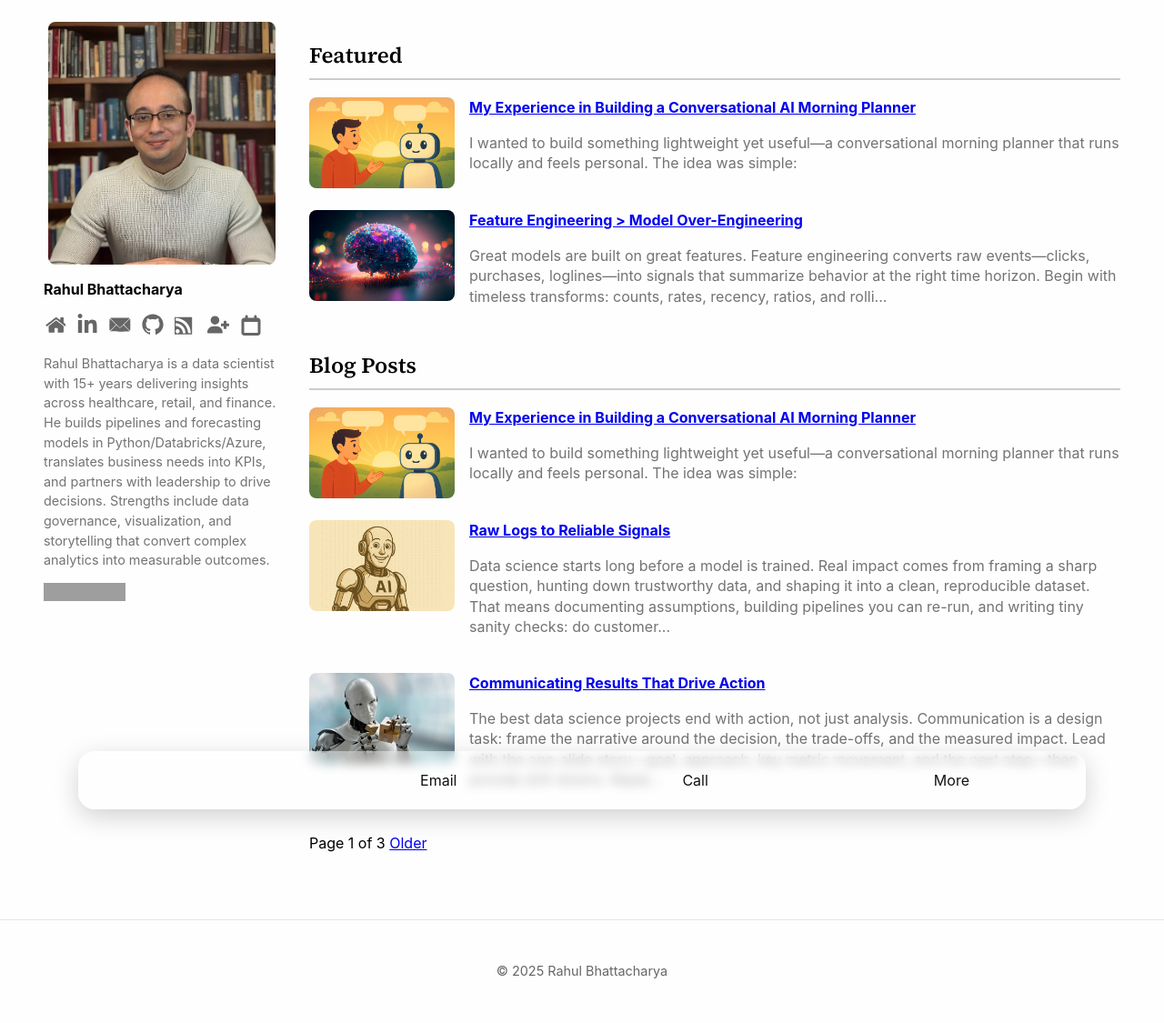
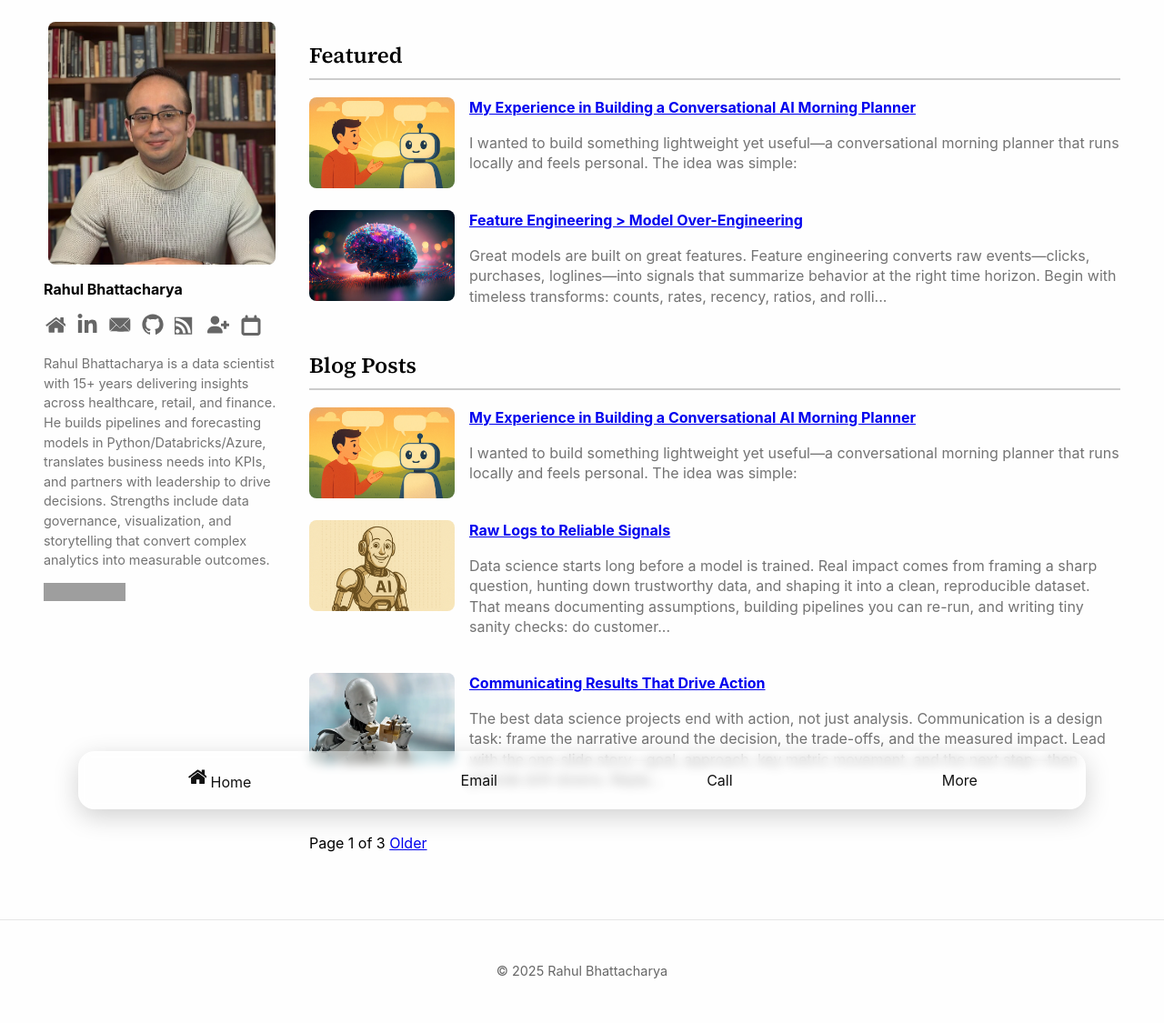
Before and after one commit to RahulBhattacharya1/RahulBhattacharya1.github.io, a Jekyll site: the page built from index.html, in a window 1280 px wide. Shown: the whole page at 91% size. Built offline with Jekyll 4.4.1, drawn with Linux system fonts in a browser that asks for light colours; the list of posts is cut into pages by our own code; grey boxes are pictures that could not be loaded.

Commit message:
Update default.html

```diff
--- a/_layouts/default.html
+++ b/_layouts/default.html
@@ -468,8 +468,8 @@ fill="#000000" stroke="none">
 </nav>
 
 <nav class="bottom-nav bottom-nav--up" aria-hidden="true">
-          <a class="home" href="/" aria-label="Home">
-          <svg viewBox="-20 -18 385 295">
+  <a class="bar-btn" href="{{ '/' | relative_url }}" aria-label="Home">
+            <svg viewBox="-20 -18 385 335" width="22" height="22" aria-hidden="true">
             <g transform="translate(0,299) scale(0.12,-0.11)">
               <path d="M1570 2681 c-55 -30 -1427 -1177 -1435 -1200 -8 -26 7 -52 75 -133
               59 -71 89 -91 117 -81 10 4 314 253 676 555 362 301 662 548 667 548 5 0 305
@@ -484,7 +484,7 @@ fill="#000000" stroke="none">
               -221 183 -45 37 -88 67 -95 67 -8 -1 -39 -22 -70 -48z"/>
             </g>
           </svg>
-        </a>
+     <span>Home</span>
   <a class="bar-btn" href="mailto:rahulb@live.in" aria-label="Email"><span>Email</span></a>
   <a class="bar-btn" href="{{ site.phone | default: 'tel:+1' }}" aria-label="Call"><span>Call</span></a>
   <a class="bar-btn" href="/posts" aria-label="More"><span>More</span></a>
```
